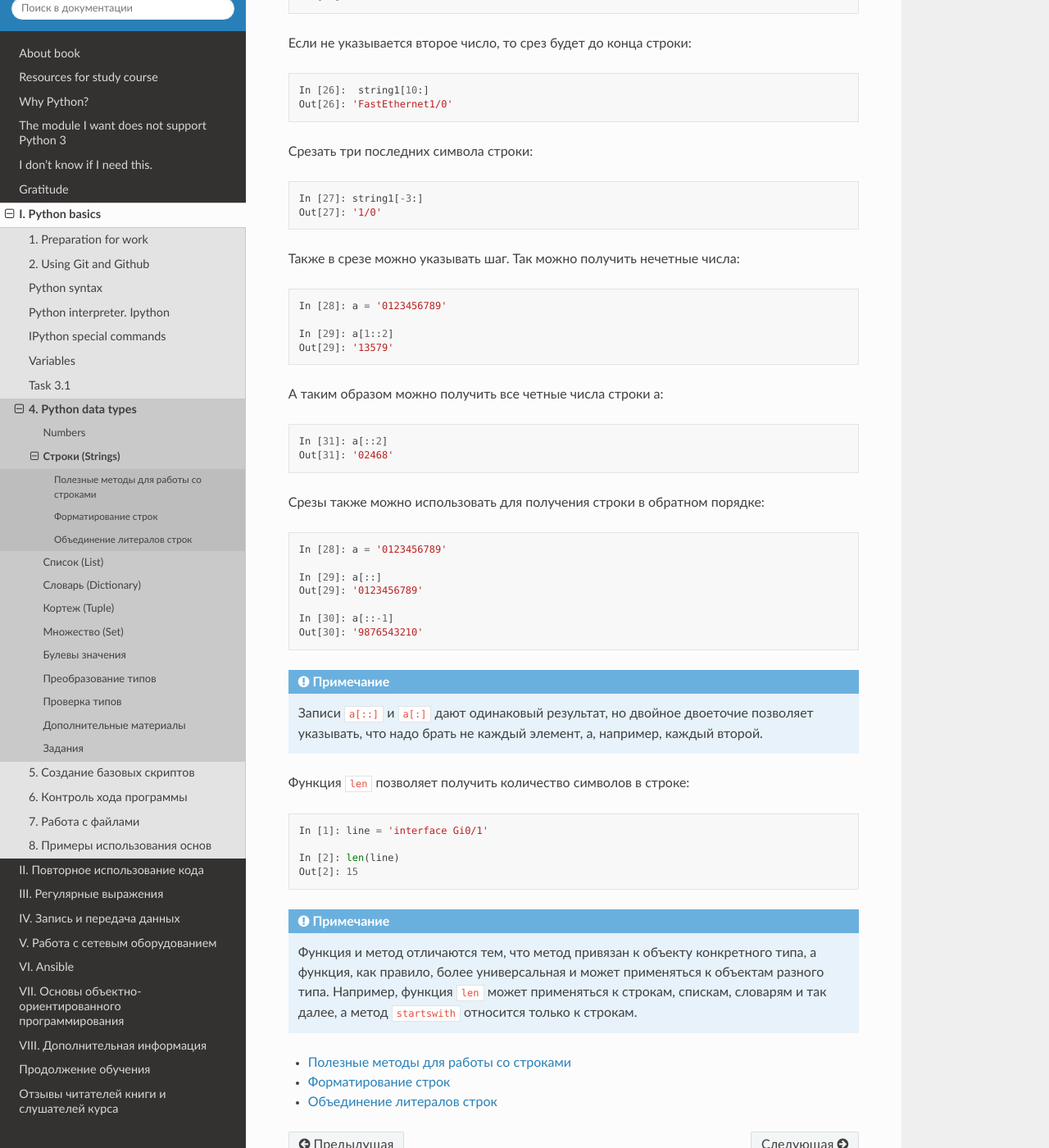
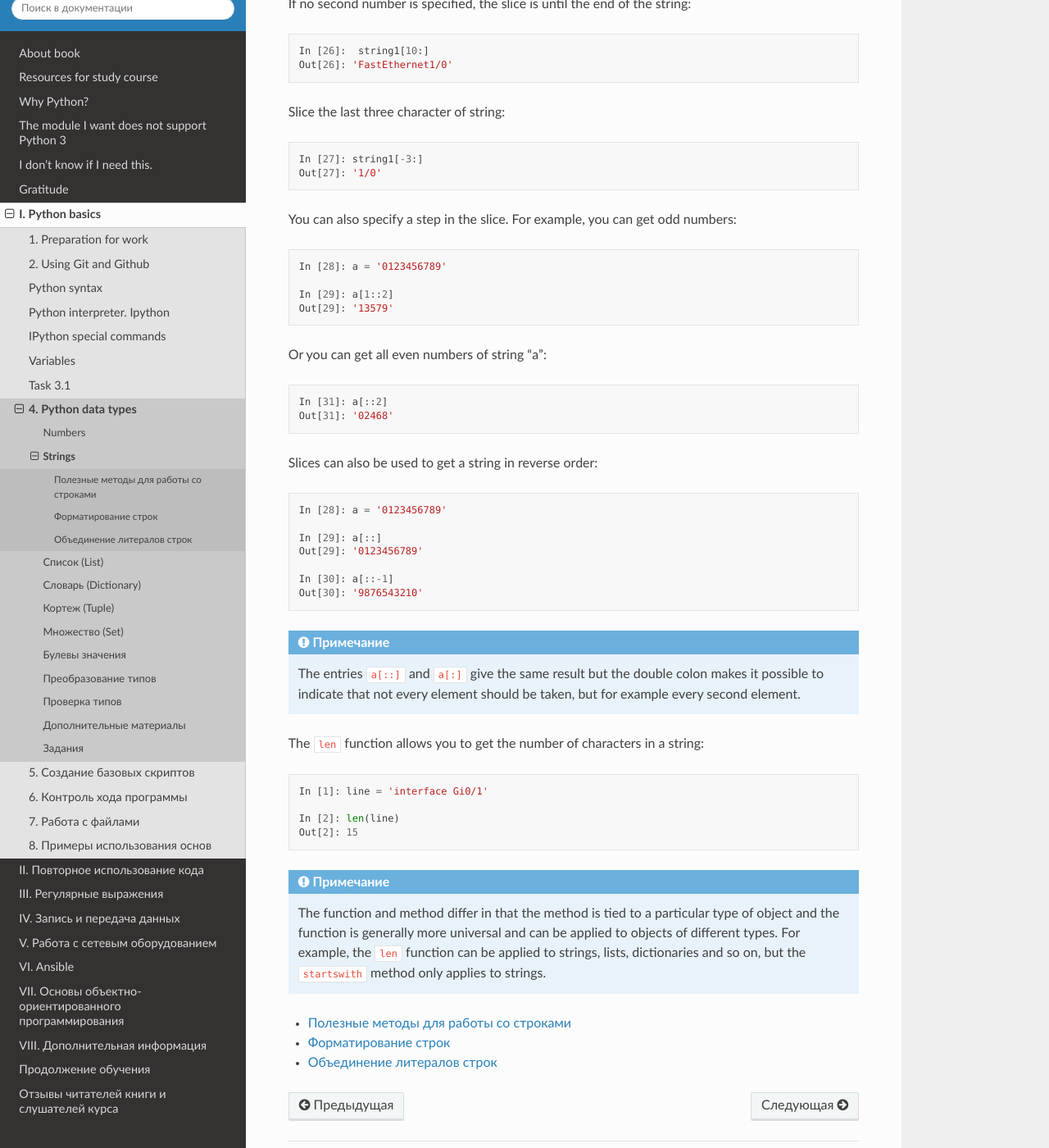
Before and after one commit to Aidar5/nattoeng, a Sphinx documentation site: the page built from docs/source/book/04_data_structures/4_strings.rst, in a window 1280 px wide and 1400 px high, scrolled down 1884 px. Shown: the whole window at 82% size. Built offline with Sphinx 7.4.7 and the Read the Docs theme 2.0.0, drawn with Linux system fonts in a browser that asks for light colours; pages that are not in the unit, such as notebooks, are missing from menus; some of the changed text lies outside the part shown.

Commit message:
Update 4_strings.rst

```diff
--- a/docs/source/book/04_data_structures/4_strings.rst
+++ b/docs/source/book/04_data_structures/4_strings.rst
@@ -1,12 +1,12 @@
-Строки (Strings)
+Strings
 ================
 
-Строка в Python это:
+The string in Python is:
 
-* последовательность символов, заключенная в кавычки
-* неизменяемый упорядоченный тип данных
+* sequence of characters enclosed in quotation marks
+* immutable ordered data type
 
-Примеры строк:
+Examples of strings:
 
 .. code:: python
 
@@ -36,7 +36,7 @@
      tunnel source FastEthernet1/0
      tunnel protection ipsec profile DMVPN
 
-Строки можно суммировать. Тогда они объединяются в одну строку:
+Strings can be summed. Then they merge into one string:
 
 .. code:: python
 
@@ -50,8 +50,7 @@
     In [17]: intf + ' ' + tun
     Out[17]: 'interface Tunnel0'
 
-Строку можно умножать на число. В этом случае, строка повторяется
-указанное количество раз:
+You can multiply a string by a number. In this case, the string repeats the specified number of times:
 
 .. code:: python
 
@@ -61,8 +60,7 @@
     In [19]: '#' * 40
     Out[19]: '########################################'
 
-То, что строки являются упорядоченным типом данных, позволяет обращаться
-к символам в строке по номеру, начиная с нуля:
+The fact that strings are an ordered data type allows to refer to characters in a string by a number starting from zero:
 
 .. code:: python
 
@@ -71,9 +69,7 @@
     In [21]: string1[0]
     Out[21]: 'i'
 
-Нумерация всех символов в строке идет с нуля. Но, если нужно обратиться
-к какому-то по счету символу, начиная с конца, то можно указывать
-отрицательные значения (на этот раз с единицы).
+All characters in a string are numbered from zero. But if you need to refer to a character from the end, you can specify negative values (this time with 1).
 
 .. code:: python
 
@@ -83,8 +79,7 @@
     In [23]: string1[-1]
     Out[23]: '0'
 
-Кроме обращения к конкретному символу, можно делать срезы строк, указав
-диапазон номеров (срез выполняется по второе число, не включая его):
+In addition to referring to a specific character you can make string slices by specifying a number range. The slicing starts with the first number (included) and ends at second number (excluded):
 
 .. code:: python
 
@@ -94,21 +89,21 @@
     In [25]: string1[10:22]
     Out[25]: 'FastEthernet'
 
-Если не указывается второе число, то срез будет до конца строки:
+If no second number is specified, the slice is until the end of the string:
 
 .. code:: python
 
     In [26]:  string1[10:]
     Out[26]: 'FastEthernet1/0'
 
-Срезать три последних символа строки:
+Slice the last three character of string:
 
 .. code:: python
 
     In [27]: string1[-3:]
     Out[27]: '1/0'
 
-Также в срезе можно указывать шаг. Так можно получить нечетные числа:
+You can also specify a step in the slice. For example, you can get odd numbers:
 
 .. code:: python
 
@@ -117,14 +112,14 @@
     In [29]: a[1::2]
     Out[29]: '13579'
 
-А таким образом можно получить все четные числа строки a:
+Or you can get all even numbers of string “a”:
 
 .. code:: python
 
     In [31]: a[::2]
     Out[31]: '02468'
 
-Срезы также можно использовать для получения строки в обратном порядке:
+Slices can also be used to get a string in reverse order:
 
 .. code:: python
 
@@ -137,11 +132,9 @@
     Out[30]: '9876543210'
 
 .. note::
-    Записи ``a[::]`` и ``a[:]`` дают одинаковый результат, но двойное
-    двоеточие позволяет указывать, что надо брать не каждый элемент, а,
-    например, каждый второй.
+    The entries ``a[::]`` and ``a[:]`` give the same result but the double colon makes it possible to indicate that not every element should be taken, but for example every second element.
 
-Функция ``len`` позволяет получить количество символов в строке:
+The ``len`` function allows you to get the number of characters in a string:
 
 .. code:: python
 
@@ -151,10 +144,7 @@
     Out[2]: 15
 
 .. note::
-    Функция и метод отличаются тем, что метод привязан к объекту конкретного типа, а функция,
-    как правило, более универсальная и может применяться к объектам разного типа.
-    Например, функция ``len`` может применяться к строкам, спискам, словарям и так далее,
-    а метод ``startswith`` относится только к строкам.
+    The function and method differ in that the method is tied to a particular type of object and the function is generally more universal and can be applied to objects of different types. For example, the ``len`` function can be applied to strings, lists, dictionaries and so on, but the  ``startswith`` method only applies to strings.
 
 
 .. toctree::
```
